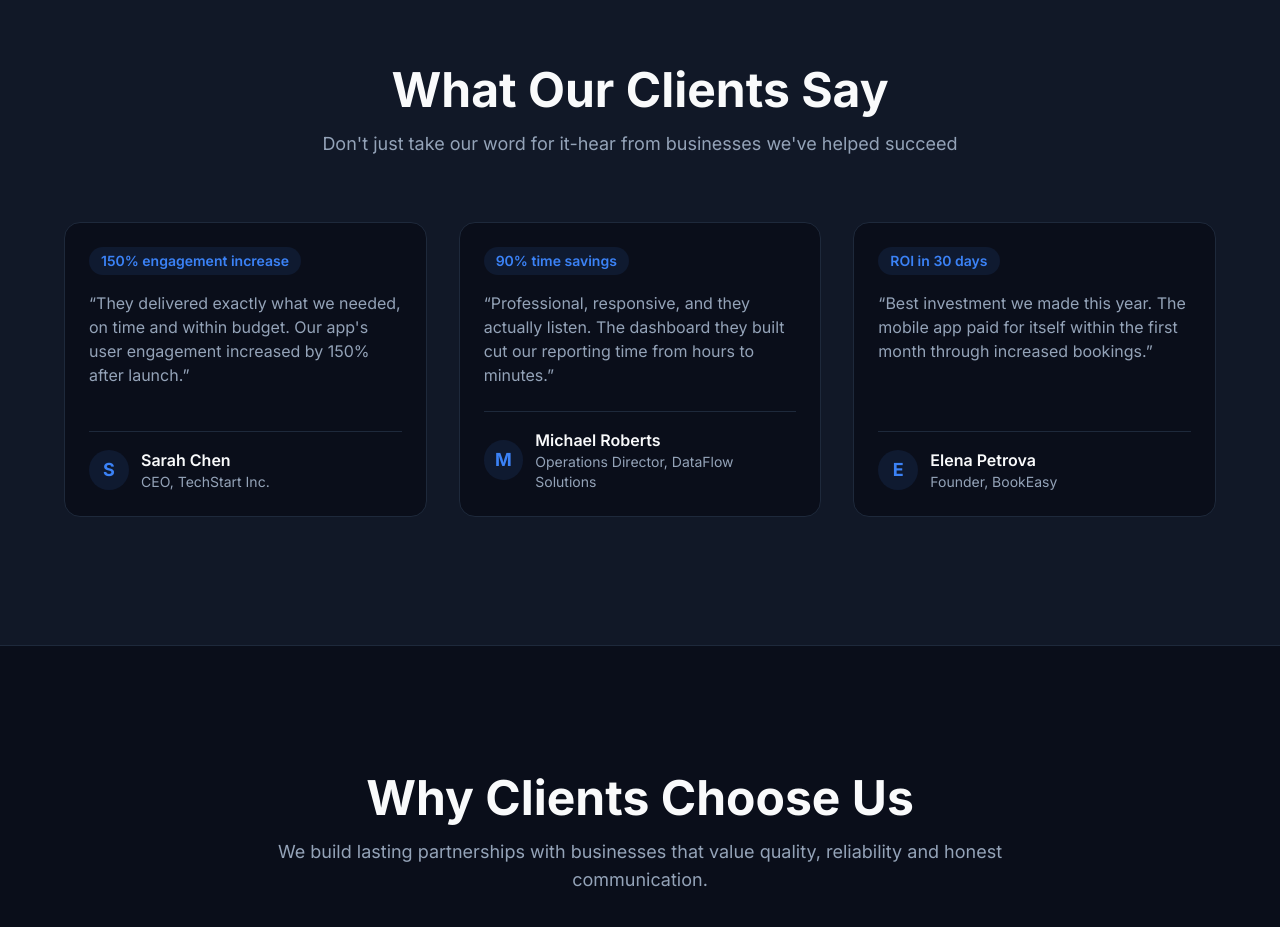
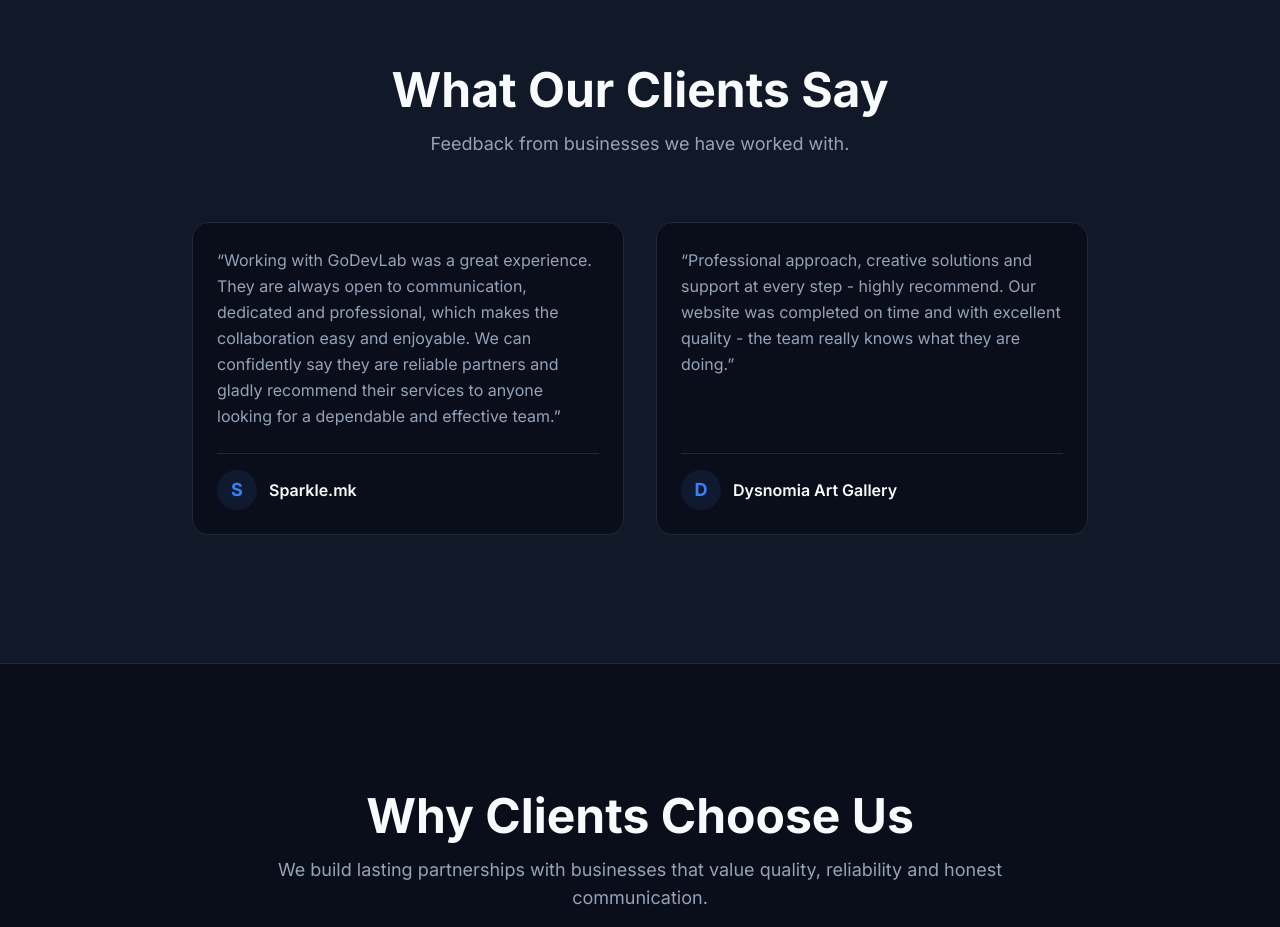
Before and after one commit to Micevski239/studiocomplex, a Next.js app: page /en/ in a window 1280 px wide. Shown: the part 3720-4647 px from the top of the page. Built offline with nearby package versions, Linux system fonts and the light colour scheme.

Commit message:
final stages

```diff
--- a/components/Testimonials.tsx
+++ b/components/Testimonials.tsx
@@ -6,27 +6,8 @@ export default function Testimonials() {
   const t = useTranslations('testimonials')
 
   const testimonials = [
-    {
-      quote: t('items.0.quote'),
-      author: t('items.0.author'),
-      role: t('items.0.role'),
-      company: t('items.0.company'),
-      metric: t('items.0.metric'),
-    },
-    {
-      quote: t('items.1.quote'),
-      author: t('items.1.author'),
-      role: t('items.1.role'),
-      company: t('items.1.company'),
-      metric: t('items.1.metric'),
-    },
-    {
-      quote: t('items.2.quote'),
-      author: t('items.2.author'),
-      role: t('items.2.role'),
-      company: t('items.2.company'),
-      metric: t('items.2.metric'),
-    },
+    { quote: t('items.0.quote'), company: t('items.0.company') },
+    { quote: t('items.1.quote'), company: t('items.1.company') },
   ]
 
   return (
@@ -43,35 +24,25 @@ export default function Testimonials() {
         </div>
 
         {/* Testimonials Grid */}
-        <div className="mx-auto grid max-w-6xl gap-8 md:grid-cols-2 lg:grid-cols-3">
+        <div className="mx-auto grid max-w-4xl gap-8 md:grid-cols-2">
           {testimonials.map((testimonial, index) => (
             <div
               key={index}
-              className="flex flex-col rounded-2xl border border-space-surface bg-space p-6 transition-all duration-200 hover:border-accent-blue/50 dark:border-dark-space-surface dark:bg-dark-space"
+              className="flex flex-col rounded-2xl border border-space-surface bg-space p-6 dark:border-dark-space-surface dark:bg-dark-space"
             >
-              {/* Metric badge */}
-              <div className="mb-4 inline-flex self-start rounded-full bg-accent-blue/10 px-3 py-1 text-sm font-semibold text-accent-blue">
-                {testimonial.metric}
-              </div>
-
               {/* Quote */}
-              <blockquote className="mb-6 flex-grow text-text-secondary dark:text-dark-text-secondary">
+              <blockquote className="mb-6 flex-grow leading-relaxed text-text-secondary dark:text-dark-text-secondary">
                 &ldquo;{testimonial.quote}&rdquo;
               </blockquote>
 
               {/* Author */}
               <div className="border-t border-space-surface pt-4 dark:border-dark-space-surface">
                 <div className="flex items-center gap-3">
-                  <div className="flex h-10 w-10 items-center justify-center rounded-full bg-accent-blue/10 text-lg font-bold text-accent-blue">
-                    {testimonial.author.charAt(0)}
+                  <div className="flex h-10 w-10 flex-shrink-0 items-center justify-center rounded-full bg-accent-blue/10 text-lg font-bold text-accent-blue">
+                    {testimonial.company.charAt(0)}
                   </div>
-                  <div>
-                    <div className="font-semibold text-text-primary dark:text-dark-text-primary">
-                      {testimonial.author}
-                    </div>
-                    <div className="text-sm text-text-secondary dark:text-dark-text-secondary">
-                      {testimonial.role}, {testimonial.company}
-                    </div>
+                  <div className="font-semibold text-text-primary dark:text-dark-text-primary">
+                    {testimonial.company}
                   </div>
                 </div>
               </div>
--- a/messages/en.json
+++ b/messages/en.json
@@ -30,29 +30,15 @@
   },
   "testimonials": {
     "title": "What Our Clients Say",
-    "description": "Don't just take our word for it-hear from businesses we've helped succeed",
-    "trustedBy": "Trusted by companies worldwide",
+    "description": "Feedback from businesses we have worked with.",
     "items": [
       {
-        "quote": "They delivered exactly what we needed, on time and within budget. Our app's user engagement increased by 150% after launch.",
-        "author": "Sarah Chen",
-        "role": "CEO",
-        "company": "TechStart Inc.",
-        "metric": "150% engagement increase"
+        "quote": "Working with GoDevLab was a great experience. They are always open to communication, dedicated and professional, which makes the collaboration easy and enjoyable. We can confidently say they are reliable partners and gladly recommend their services to anyone looking for a dependable and effective team.",
+        "company": "Sparkle.mk"
       },
       {
-        "quote": "Professional, responsive, and they actually listen. The dashboard they built cut our reporting time from hours to minutes.",
-        "author": "Michael Roberts",
-        "role": "Operations Director",
-        "company": "DataFlow Solutions",
-        "metric": "90% time savings"
-      },
-      {
-        "quote": "Best investment we made this year. The mobile app paid for itself within the first month through increased bookings.",
-        "author": "Elena Petrova",
-        "role": "Founder",
-        "company": "BookEasy",
-        "metric": "ROI in 30 days"
+        "quote": "Professional approach, creative solutions and support at every step - highly recommend. Our website was completed on time and with excellent quality - the team really knows what they are doing.",
+        "company": "Dysnomia Art Gallery"
       }
     ]
   },
--- a/messages/mk.json
+++ b/messages/mk.json
@@ -30,29 +30,15 @@
   },
   "testimonials": {
     "title": "Што велат нашите клиенти",
-    "description": "Не ни верувајте само нам-слушнете од бизнисите на кои им помогнавме да успеат",
-    "trustedBy": "Им веруваат компании ширум светот",
+    "description": "Искуствата на бизнисите со кои соработувавме.",
     "items": [
       {
-        "quote": "Испорачаа точно она што ни требаше, навреме и во рамките на буџетот. Ангажираноста на корисниците на нашата апликација се зголеми за 150% по лансирањето.",
-        "author": "Сара Чен",
-        "role": "CEO",
-        "company": "TechStart Inc.",
-        "metric": "150% зголемување на ангажираност"
+        "quote": "Со GoDevLab соработувавме со големо задоволство! Тие секогаш се отворени за комуникација, многу посветени и професионални, што ја прави соработката лесна и пријатна. Навистина можеме да кажеме дека се доверливи партнери, и со радост ги препорачуваме нивните услуги на сите кои бараат сигурен и ефективен тим.",
+        "company": "Sparkle.mk"
       },
       {
-        "quote": "Професионални, одговорни и навистина слушаат. Dashboard-от што го изградија го намали нашето време за известување од часови на минути.",
-        "author": "Михаел Робертс",
-        "role": "Директор на операции",
-        "company": "DataFlow Solutions",
-        "metric": "90% заштеда на време"
-      },
-      {
-        "quote": "Најдобра инвестиција што ја направивме оваа година. Мобилната апликација се исплати во првиот месец преку зголемени резервации.",
-        "author": "Елена Петрова",
-        "role": "Основач",
-        "company": "BookEasy",
-        "metric": "ROI за 30 дена"
+        "quote": "Професионален пристап, креативни решенија и поддршка во секој чекор - топло препорачуваме. Нашата веб-страна беше завршена навреме и со врвен квалитет - тимот навистина знае што прави.",
+        "company": "Dysnomia Art Gallery"
       }
     ]
   },
```
